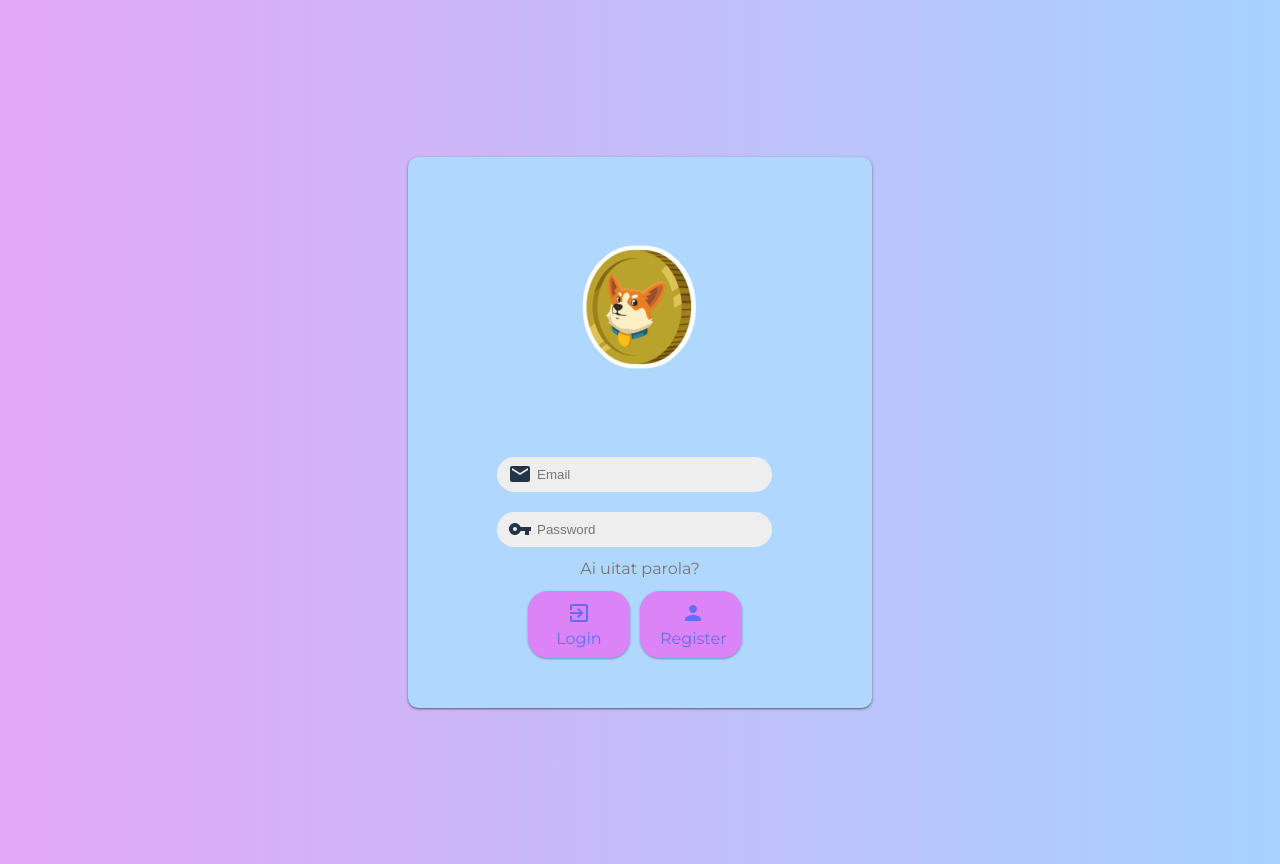
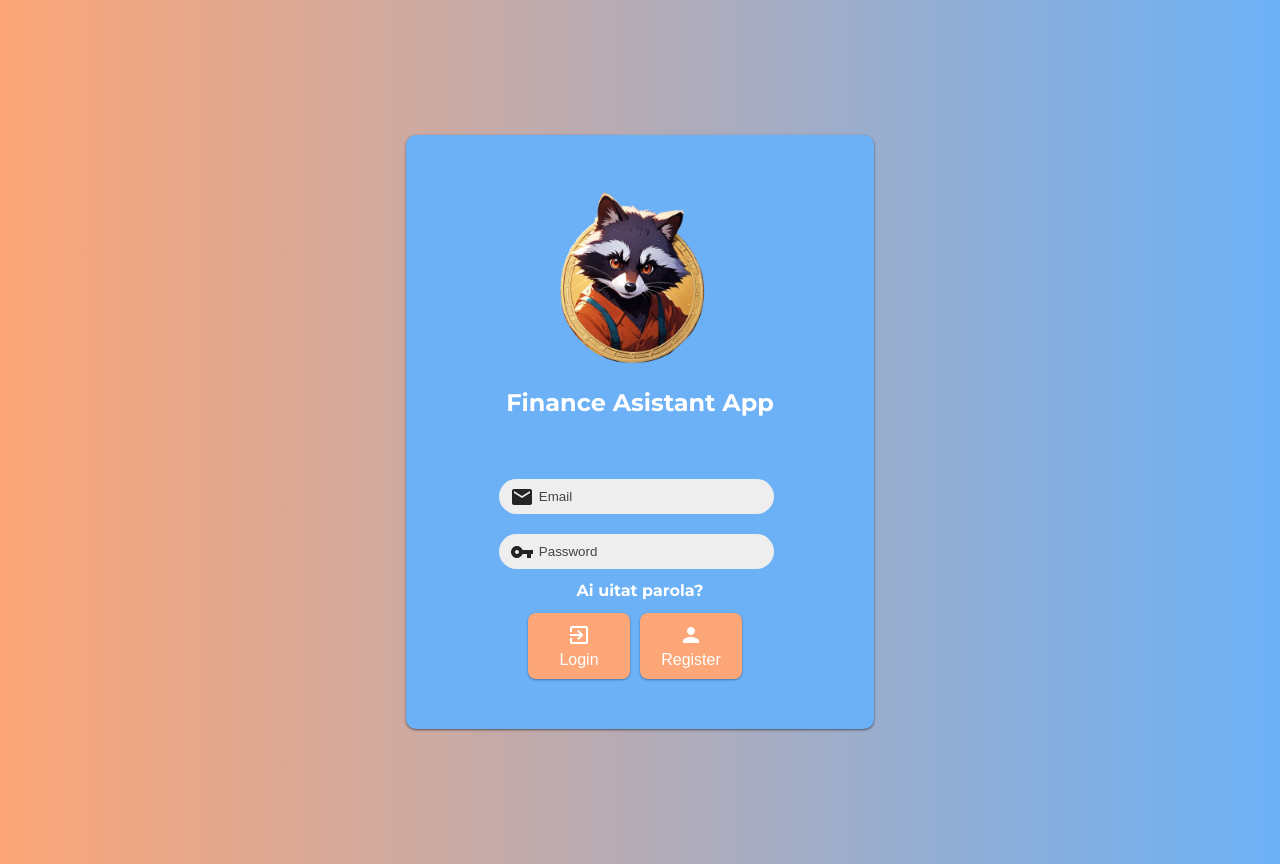
Before and after one commit to BlueDogChriss/finance-assistant-app, a React (Vite) app: page / in a window 1280 px wide. Built offline with nearby package versions, Linux system fonts and the light colour scheme.

Commit message:
Update on Login

```diff
--- a/src/App.css
+++ b/src/App.css
@@ -1,4 +1,4 @@
-@import url('https://fonts.googleapis.com/css2?family=Montserrat&display=swap');
+@import url('https://fonts.googleapis.com/css2?family=Montserrat:wght@100..900&display=swap');
 
 #root {
   max-width: 1280px;
@@ -7,27 +7,27 @@
   text-align: center;
 }
 
-.logo {
+/* .logo {
   height: 6em;
   padding: 1.5em;
   will-change: filter;
   transition: filter 300ms;
-}
-.logo:hover {
+} */
+/* .logo:hover {
   filter: drop-shadow(0 0 2em #646cffaa);
 }
 .logo.react:hover {
   filter: drop-shadow(0 0 2em #61dafbaa);
-}
+} */
 
-@keyframes logo-spin {
+/* @keyframes logo-spin {
   from {
     transform: rotate(0deg);
   }
   to {
     transform: rotate(360deg);
   }
-}
+} */
 
 @media (prefers-reduced-motion: no-preference) {
   a:nth-of-type(2) .logo {
--- a/src/index.css
+++ b/src/index.css
@@ -11,7 +11,7 @@
 
   color-scheme: light dark;
   color: #242424;
-  background: linear-gradient(to right, rgb(227, 167, 245), #a6d2fd);
+  background: linear-gradient(to right, #fda677, #6cb1f6);
 
   font-synthesis: none;
   text-rendering: optimizeLegibility;
@@ -19,14 +19,14 @@
   -moz-osx-font-smoothing: grayscale;
 }
 
-a {
+/* a {
   font-weight: 500;
   color: #646cff;
   text-decoration: inherit;
 }
 a:hover {
   color: #535bf2;
-}
+} */
 
 body {
   margin: 0;
@@ -41,26 +41,15 @@ h1 {
   line-height: 1.1;
 }
 
-button {
-  border-radius: 8px;
-  border: 1px solid transparent;
-  padding: 0.6em 1.2em;
-  font-size: 1em;
-  font-weight: 500;
-  font-family: inherit;
-  background-color: #1a1a1a;
-  cursor: pointer;
-  transition: border-color 0.25s;
-}
-button:hover {
+/* button:hover {
   border-color: #646cff;
-}
-button:focus,
+} */
+/* button:focus,
 button:focus-visible {
   outline: 4px auto -webkit-focus-ring-color;
-}
+} */
 
-@media (prefers-color-scheme: light) {
+/* @media (prefers-color-scheme: light) {
   :root {
     color: #213547;
     background-color: #ffffff;
@@ -71,4 +60,4 @@ button:focus-visible {
   button {
     background-color: #f9f9f9;
   }
-}
+} */
--- a/src/pages/Login/Login.css
+++ b/src/pages/Login/Login.css
@@ -11,7 +11,7 @@
     flex-direction: column;
     padding: 50px 100px;
     text-align: center;
-    background: #b0d8ff;
+    background: #6cb1f6;
     border-radius: 10px;
     box-shadow: 0 1px 3px rgba(0, 0, 0, 0.24), 0 1px 2px rgba(0, 0, 0, 0.36);
 }
@@ -19,12 +19,16 @@
 .login__container > img {
     object-fit: contain;
     height: 200px;
-    margin-bottom: 40px;
 }
 
-.login__container > a {
-    color: #757575;
-    text-decoration: none;
+.logo-name{
+    color: #fff;
+    display: flex;
+    text-align: center;
+    align-items: center;
+    justify-content: center;
+    padding-bottom:3rem ;
+    font-weight: 800;
 }
 
 .form-group {
@@ -45,7 +49,11 @@
     font-family: "Poppins", sans-serif;
 }
 
-.form-group select {
+.form-group input::placeholder{
+    color: #454444;
+}
+
+/* .form-group select {
     -webkit-appearance: none;
     margin: 10px 0;
     padding: 10px 40px;
@@ -58,16 +66,16 @@
     cursor: pointer;
     font-family: inherit;
     transition: all 150ms ease;
-}
+} */
 
-.form-group select option {
+/* .form-group select option {
     color: #223254;
-}
+} */
 
 .form-group select:focus {
     outline: none;
-    border-color: #07f;
-    box-shadow: 0 0 0 2px rgba(0, 119, 255, 0.2);
+    border-color: #fda677;
+    box-shadow: 0 0 0 2px #fda688;
 }
 
 .form-group .form-icon {
@@ -75,21 +83,32 @@
     z-index: 2;
 }
 
-.login__container .submit-btn {
+.login__container .submit-btn{
     display: flex;
     align-items: center;
     justify-content: space-between;
     width: 102px;
+    font-size: 1em;
+    font-weight: 500;
     padding: 10px 20px;
     margin-top: 10px;
     cursor: pointer;
     border: none;
-    border-radius: 20px;
-    background: rgb(221, 131, 248);
-    color: #fff;
+    border-radius: 8px;
+    background: #fda677;
     box-shadow: 0 1px 3px rgba(0, 0, 0, 0.12), 0 1px 2px rgba(0, 0, 0, 0.24);
     transition: all 0.3s ease;
     margin-right: 10px;
+    text-decoration: none;
+}
+a, .submit-btn {
+    color: #fff;
+    text-decoration: none;
+}
+
+.password-reset{
+    color: #fff;
+    font-weight: bold;
 }
 
 .login__container .submit-btn:active {
--- a/src/pages/Login/Login.jsx
+++ b/src/pages/Login/Login.jsx
@@ -1,6 +1,6 @@
 import React, { useContext, useState } from "react";
 import './Login.css'
-import Logo from "../../assets/Bruno_Coin_Spray.png";
+import Logo from "../../assets/Logo_finance_assistant_app.png";
 import EmailIcon from "@mui/icons-material/Email";
 import VpnKeyIcon from "@mui/icons-material/VpnKey";
 import ExitToAppIcon from "@mui/icons-material/ExitToApp";
@@ -32,6 +32,10 @@ export default function Login() {
                     onSubmit={e => e.preventDefault()}
                 >
                     <img src={Logo} alt="Logo_Finance_App" className="logo" />
+                    <div className="logo-name">
+                    <h2>Finance Asistant App</h2>
+                    </div>
+
                     <div className="form-group">
                         <EmailIcon className="form-icon" />
                         <input
@@ -50,7 +54,7 @@ export default function Login() {
                             onChange={e => setPassword(e.target.value)}
                         />
                     </div>
-                    <Link to="/reset-password">Ai uitat parola?</Link>
+                    <Link className="password-reset" to="/reset-password">Ai uitat parola?</Link>
                     <div className="flex">
                         <button
                             type="submit"
```
Also changed, not shown: src/assets/Logo_finance_assistant_app.png (added), 1 other file (tests, documents, lock files or other folders).
